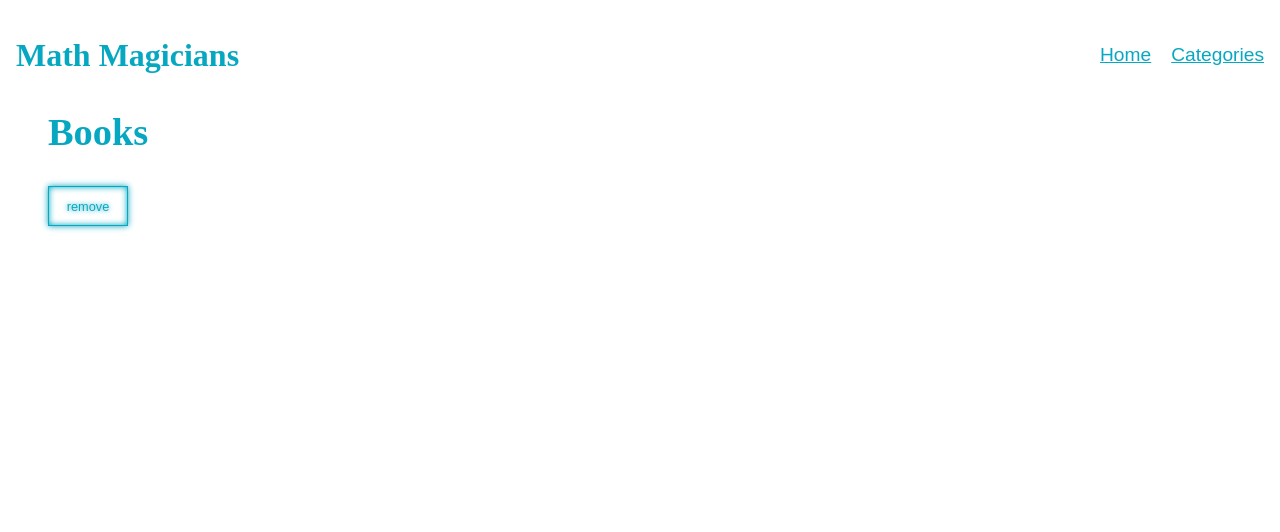
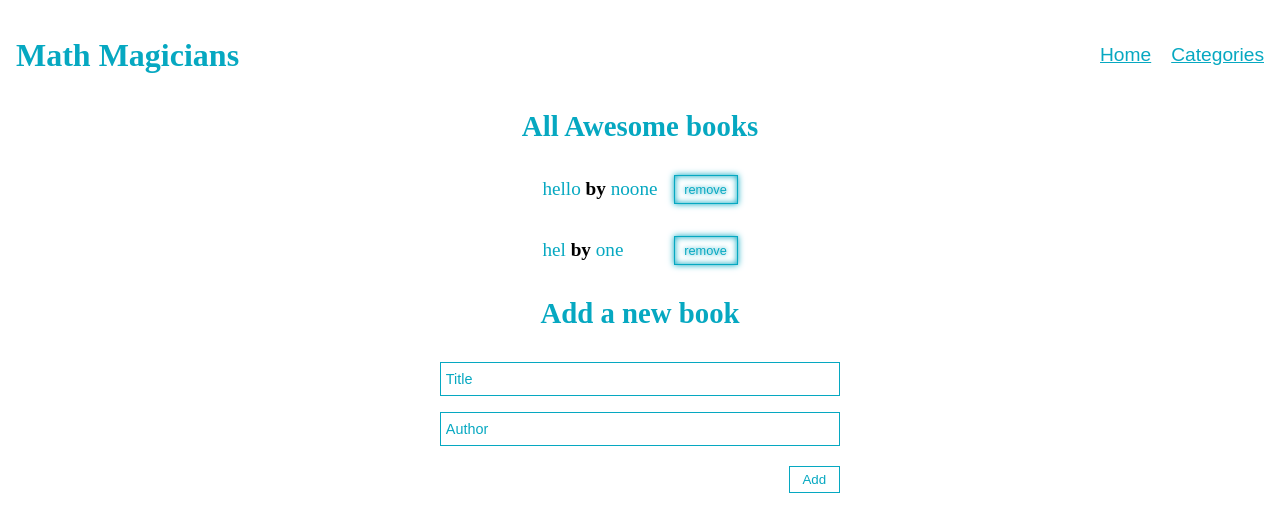
Before and after one commit to vikas924/bookstore, a React (Create React App) app: page / in a window 1280 px wide. Shown: the top 532 px of the page. Built offline with nearby package versions, Linux system fonts and the light colour scheme.

Commit message:
Update components and add add functionality

```diff
--- /dev/null
+++ b/src/components/book.js
@@ -0,0 +1,26 @@
+import React from 'react';
+import PropTypes from 'prop-types';
+import Button from './button';
+
+export default function Book({ list }) {
+  return (
+    <div key={list.id} className="paradiv">
+      <p>
+        {list.title}
+        {' '}
+        <span className="span"> by </span>
+        {' '}
+        {list.author}
+      </p>
+      <Button name="remove" />
+    </div>
+  );
+}
+
+Book.propTypes = {
+  list: PropTypes.shape({
+    id: PropTypes.number.isRequired,
+    title: PropTypes.string.isRequired,
+    author: PropTypes.string.isRequired,
+  }).isRequired,
+};
--- a/src/components/categories.js
+++ b/src/components/categories.js
@@ -4,6 +4,7 @@ export default function Categories() {
   return (
     <div className="page">
       <h1>categories</h1>
+      <p>Not implemented yet</p>
     </div>
   );
 }
--- /dev/null
+++ b/src/components/form.js
@@ -0,0 +1,28 @@
+import React from 'react';
+import PropTypes from 'prop-types';
+
+export default function Form({ submit, change }) {
+  return (
+    <>
+      <h2 id="heading2">Add a new book</h2>
+      <form className="form">
+        <div>
+          <input type="text" name="title" id="title" className="forminput" placeholder="Title" onChange={change} />
+        </div>
+        {'\n'}
+        <div>
+          <input type="text" name="author" id="author" className="forminput" placeholder="Author" onChange={change} />
+        </div>
+        {'\n'}
+        <div className="formbutton">
+          <button type="button" onClick={submit} className="add">Add</button>
+        </div>
+      </form>
+    </>
+  );
+}
+
+Form.propTypes = {
+  submit: PropTypes.func.isRequired,
+  change: PropTypes.func.isRequired,
+};
--- a/src/components/layout.css
+++ b/src/components/layout.css
@@ -15,10 +15,24 @@
 .page {
   display: flex;
   flex-direction: column;
+  align-items: center;
   padding-top: 110px;
   padding-inline: 3rem;
   gap: 2rem;
   font-size: 1.2rem;
+}
+
+#list {
+  display: flex;
+  flex-direction: column;
+  gap: inherit;
+}
+
+.paradiv {
+  display: flex;
+  gap: 1rem;
+  align-items: center;
+  justify-content: space-between;
 }
 
 .heading {
@@ -37,6 +51,17 @@
   color: var(--clr--neon);
   position: relative;
   margin-left: 20px;
+}
+
+::placeholder {
+  color: var(--clr--neon);
+  border: var(--clr--neon);
+  opacity: 1;
+}
+
+.span {
+  color: black;
+  font-weight: 700;
 }
 
 .header {
@@ -58,6 +83,42 @@
   font-size: 0.8rem;
 }
 
+.form {
+  max-width: 25rem;
+  width: 50%;
+  display: flex;
+  flex-direction: column;
+  gap: 1rem;
+}
+
+.forminput {
+  width: 97%;
+  font-size: 0.9rem;
+  padding-block: 0.5rem;
+  padding-inline: 0.3rem;
+  border: 0.1rem solid var(--clr--neon);
+}
+
+.forminput:focus {
+  border: 0.1rem solid var(--clr--neon);
+  outline: none;
+}
+
+.add {
+  border-radius: 0;
+  border: 0.1rem solid var(--clr--neon);
+  background-color: var(--clr--bg);
+  color: var(--clr--neon);
+  padding-block: 0.3rem;
+  padding-inline: 0.8rem;
+}
+
+.formbutton {
+  display: flex;
+  justify-content: flex-end;
+  padding-block: 0.3rem;
+}
+
 .button {
   cursor: pointer;
   color: var(--clr--neon);
@@ -65,8 +126,8 @@
   text-shadow: 0 0 0.125em hsl(0 0% 100% / 0.3), 0 0 0.45em currentColor;
   box-shadow: inset 0 0 0.5em 0 var(--clr--neon), 0 0 0.5em 0 var(--clr--neon);
   background: none;
-  width: 80px;
-  height: 40px;
+  width: 4rem;
+  height: 1.8rem;
   font-size: 0.8rem;
 }
 
--- a/src/components/showbooks.js
+++ b/src/components/showbooks.js
@@ -1,11 +1,35 @@
-import React from 'react';
-import Button from './button';
+import React, { useState } from 'react';
+import Book from './book';
+import Form from './form';
 
 export default function Books() {
+  const [books, setBooks] = useState([
+    { id: 1, title: 'hello', author: 'noone' },
+    { id: 2, title: 'hel', author: 'one' },
+  ]);
+  const [data, setData] = useState({ title: '', author: '' });
+
+  const submit = () => {
+    setBooks((prev) => [...prev, {
+      id: (prev.length + 1),
+      title: data.title,
+      author: data.author,
+    }]);
+  };
+
+  const change = (e) => {
+    setData((prev) => ({ ...prev, [e.target.name]: e.target.value }));
+  };
+
+  const Show = books.map((book) => (<Book key={book.id} list={book} />));
+
   return (
-    <div className="page">
-      <h1>Books</h1>
-      <Button name="remove" />
-    </div>
+    <section id="List" className="page">
+      <h1 id="heading1">All Awesome books</h1>
+      <div id="list">
+        {Show}
+      </div>
+      <Form submit={submit} change={change} />
+    </section>
   );
 }
```
